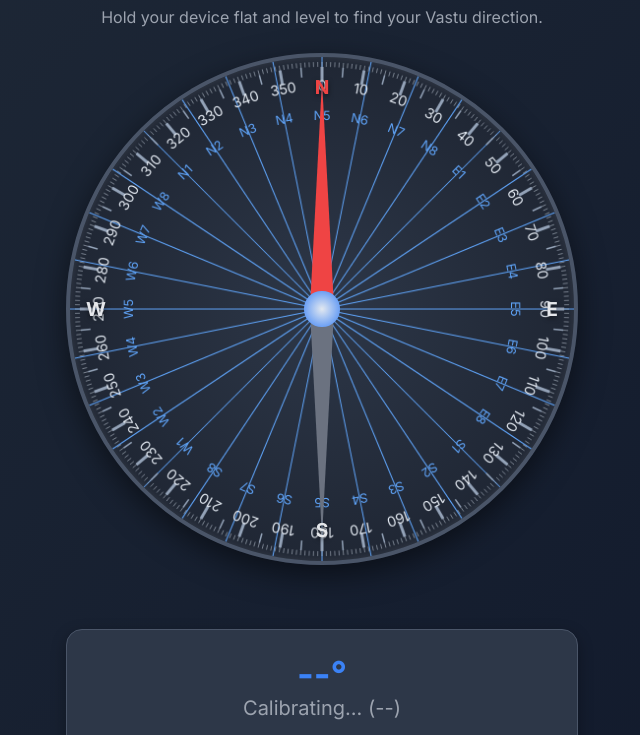
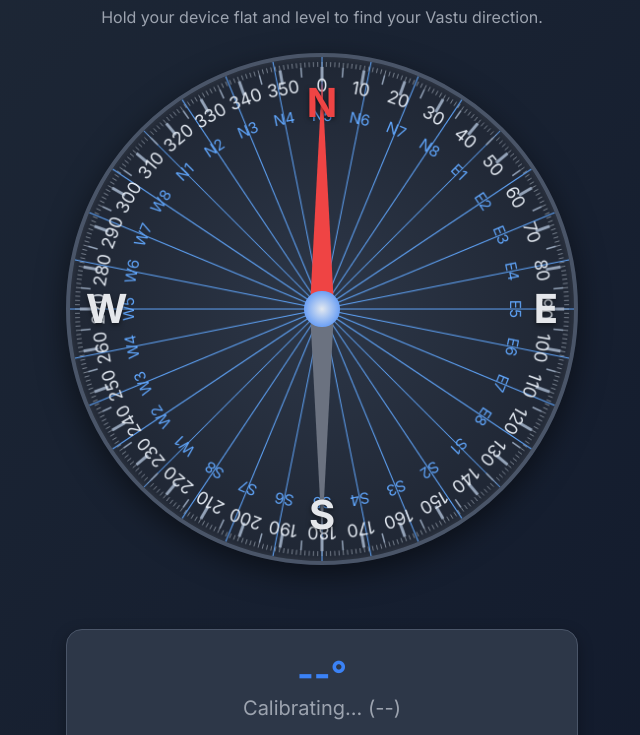
Before and after one commit to akshhatjaiin/vastu-compass, a plain HTML site: page index.html in a window 1280 px wide. Shown: the part 55-790 px from the top of the page, without its empty margins (318-958 px from the left). Drawn offline with nearby package versions, Linux system fonts and the light colour scheme.

Commit message:
Update index.html

```diff
--- a/index.html
+++ b/index.html
@@ -65,10 +65,10 @@
 
         .cardinal-label {
             position: absolute;
-            font-size: 1.2rem;
             font-weight: 700;
             z-index: 3;
             text-shadow: 0 2px 5px rgba(0, 0, 0, 0.5);
+            font-size: 5vmin; /* Use vmin for responsive font size */
         }
         /* These positions are now relative to the compass-face-wrapper */
         .cardinal-label.n { top: 1rem; left: 50%; transform: translateX(-50%); color: #ef4444; }
@@ -364,7 +364,7 @@
                 }
 
                 // Draw degree numbers and longer marks for 10-degree intervals
-                ctx.font = '0.9rem Inter';
+                ctx.font = `${(compassRadius * 0.07)}px Inter`;
                 ctx.fillStyle = '#e2e8f0';
                 ctx.textAlign = 'center';
                 ctx.textBaseline = 'middle';
@@ -398,7 +398,7 @@
                     const sectorCenterAngle = (index * mainSectorAngle);
                     ctx.rotate(sectorCenterAngle * Math.PI / 180);
 
-                    ctx.font = `0.8rem Inter`;
+                    ctx.font = `${(compassRadius * 0.06)}px Inter`;
                     ctx.fillStyle = '#60a5fa';
                     ctx.textAlign = 'center';
                     ctx.textBaseline = 'middle';
```
